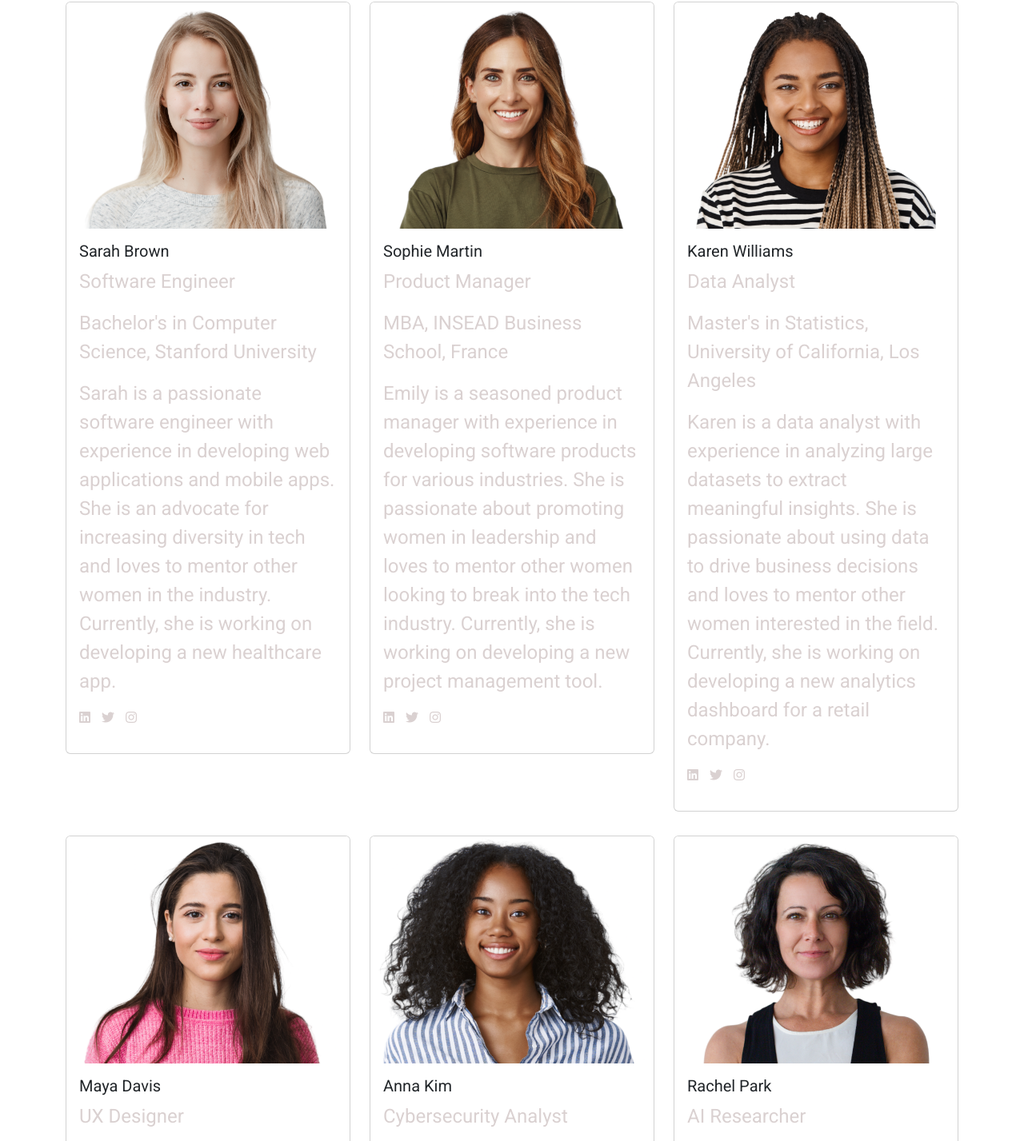
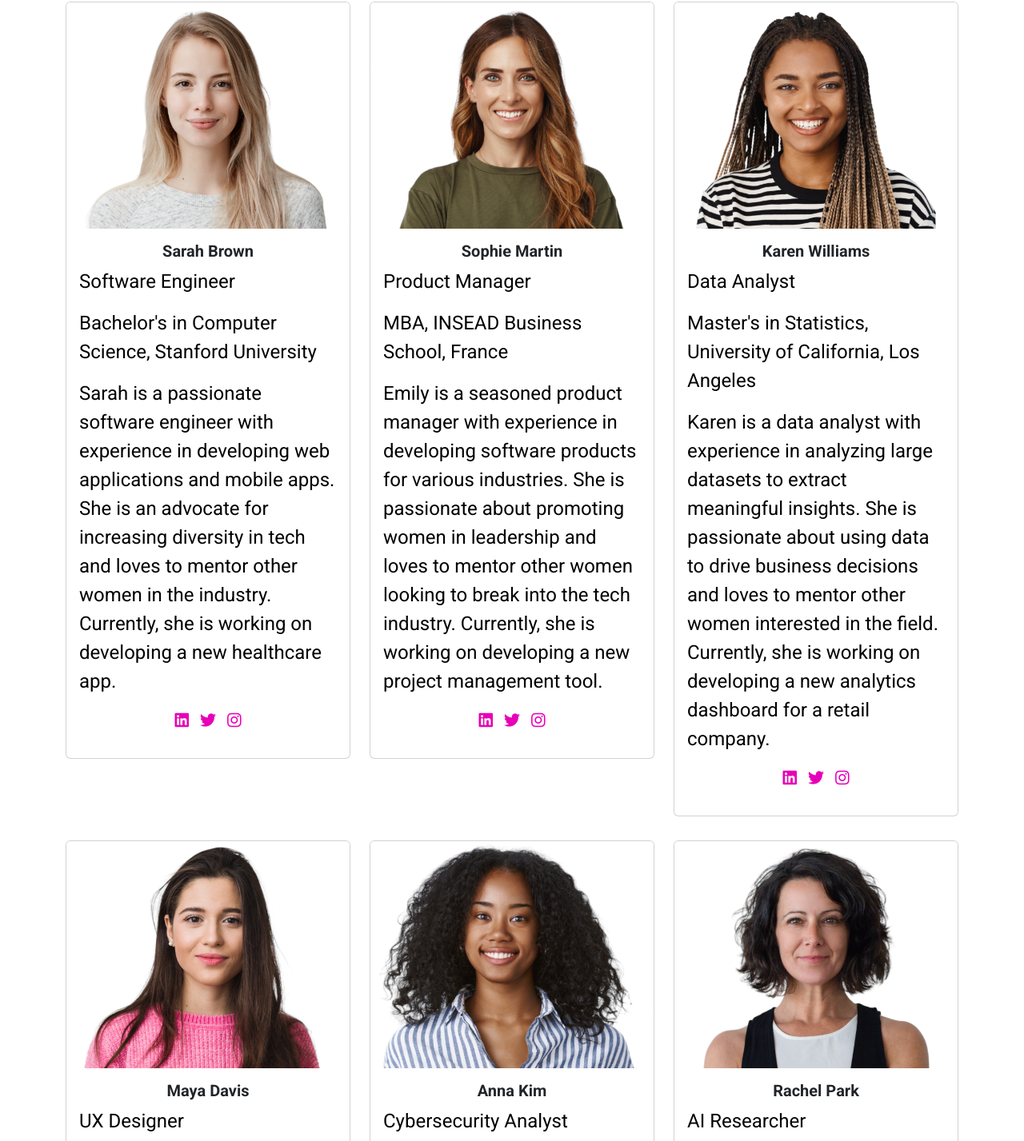
Before and after one commit to panzek/fem-code, a plain HTML site: page learn.html in a window 1280 px wide. Shown: the part 154-1581 px from the top of the page at 80% size. Drawn offline with nearby package versions, Linux system fonts and the light colour scheme.

Commit message:
Style card titles and move it to main.css #17

```diff
--- a/assets/css/main.css
+++ b/assets/css/main.css
@@ -1,5 +1,5 @@
 /* GOOGLE FONTS */
-@import url('https://fonts.googleapis.com/css2?family=Roboto:ital,wght@0,400;0,700;0,900;1,300;1,500;1,700;1,900&display=swap');
+@import url("https://fonts.googleapis.com/css2?family=Roboto:ital,wght@0,400;0,700;0,900;1,300;1,500;1,700;1,900&display=swap");
 
 * {
   margin: 0;
@@ -7,21 +7,21 @@
   box-sizing: border-box;
 }
 
-:root{
-    --interactive-color : rgb(230, 0, 182);
+:root {
+  --interactive-color: rgb(230, 0, 182);
   --white-color: #dad1d1;
 }
 
 body {
-    font-family: 'Roboto', sans-serif;
+  font-family: "Roboto", sans-serif;
 }
 
 .interacti-color {
-    color: var(--interactive-color)
+  color: var(--interactive-color);
 }
 
 img {
-    width: 100%
+  width: 100%;
 }
 
 .logo {
@@ -36,7 +36,6 @@ a {
   color: var(--white-color);
 }
 
-
 .title {
   font-size: 5rem;
   color: var(--white-color);
@@ -44,7 +43,7 @@ a {
 
 p {
   font-size: 1.5rem;
-    color: var(--white-color)
+  color: var(--white-color);
 }
 
 .btn {
@@ -55,7 +54,7 @@ p {
   text-transform: uppercase;
   color: var(--white-color);
   cursor: pointer;
-    transition: all ease-in .3s;
+  transition: all ease-in 0.3s;
 }
 
 .btn:hover {
@@ -77,7 +76,7 @@ p {
   margin-top: 12px;
 }
 
-.social-contact ul li  {
+.social-contact ul li {
   padding-right: 25px;
 }
 
@@ -95,7 +94,8 @@ p {
 
 /* HERO SECTION */
 .hero-section {
-    background-image: linear-gradient(rgba(0,0,0,.1),#a072a0), url(../images/femcode_bg-2.jpg);
+  background-image: linear-gradient(rgba(0, 0, 0, 0.1), #a072a0),
+    url(../images/femcode_bg-2.jpg);
   background-position: center;
   background-repeat: no-repeat;
   background-size: cover;
@@ -120,3 +120,47 @@ p {
 div#map {
   min-height: 360px;
 }
+
+/* LEARN PAGE */
+
+.card {
+  margin-bottom: 30px;
+}
+
+.card-img-top {
+  max-height: 300px;
+  object-fit: cover;
+}
+
+.card-title {
+  font-weight: bold;
+}
+
+.card-text {
+  color: black;
+}
+
+.social-media {
+  margin-top: 10px;
+  padding: 0;
+  list-style-type: none;
+  text-align: center;
+}
+
+.social-media li {
+  display: inline-block;
+  margin-right: 10px;
+}
+
+.social-media li:last-child {
+  margin-right: 0;
+}
+
+.social-media li a {
+  color: #e700b7;
+  font-size: 20px;
+}
+
+.social-media li a:hover {
+    color: #a072a0;
+}
--- a/learn.html
+++ b/learn.html
@@ -12,31 +12,6 @@
     <link rel="stylesheet" href="./assets/css/main.css" />
     <title>Women in Tech</title>
     <link rel="icon" type="image/x-icon" href="assets/images/site-favicon.png" />
-    <style>
-      .card {
-        margin-bottom: 30px;
-      }
-
-      .card-img-top {
-        max-height: 300px;
-        object-fit: cover;
-      }
-
-      .social-media {
-        margin-top: 10px;
-        padding: 0;
-        list-style-type: none;
-      }
-
-      .social-media li {
-        display: inline-block;
-        margin-right: 10px;
-      }
-
-      .social-media li:last-child {
-        margin-right: 0;
-      }
-    </style>
   </head>
   <body>
     <!-- NAVBAR -->
@@ -68,10 +43,12 @@
       </button>
       <div class="collapse navbar-collapse" id="navbarNavAltMarkup">
         <div class="navbar-nav">
-          <a class="nav-item nav-link active" href="#">Home</a>
-          <a class="nav-item nav-link" href="#">About</a>
-          <a class="nav-item nav-link" href="#">Blog</a>
-          <a class="nav-item nav-link" href="#">Contact</a>
+            <a class="nav-item nav-link active" href="index.html">Home</a>
+            <a class="nav-item nav-link" href="#">About</a>
+            <a class="nav-item nav-link" href="learn.html">Learn</a>
+            <a class="nav-item nav-link" href="#">Development</a>
+            <a class="nav-item nav-link" href="network.html">Network</a>
+            <a class="nav-item nav-link" href="#">Contact</a>
         </div>
       </div>
     </nav>
@@ -85,7 +62,7 @@
           <div class="card">
             <img src="assets/images/mentor1.webp" class="card-img-top" alt="Profile 1" />
             <div class="card-body">
-              <h5 class="card-title">Sarah Brown</h5>
+              <h5 class="card-title text-center">Sarah Brown</h5>
               <p class="card-text">Software Engineer</p>
               <p class="card-text"> Bachelor's in Computer Science, Stanford University </p>
               <p class="card-text"> Sarah is a passionate software engineer with experience in developing web applications and mobile apps. She is an advocate for increasing diversity in tech and loves to mentor other women in the industry. Currently, she is working on developing a new healthcare app. </p>
@@ -114,7 +91,7 @@
           <div class="card">
             <img src="assets/images/mentor2.webp" class="card-img-top" alt="Profile 2" />
             <div class="card-body">
-              <h5 class="card-title">Sophie Martin</h5>
+              <h5 class="card-title text-center">Sophie Martin</h5>
               <p class="card-text">Product Manager</p>
               <p class="card-text">MBA, INSEAD Business School, France</p>
               <p class="card-text"> Emily is a seasoned product manager with experience in developing software products for various industries. She is passionate about promoting women in leadership and loves to mentor other women looking to break into the tech industry. Currently, she is working on developing a new project management tool. </p>
@@ -143,7 +120,7 @@
           <div class="card">
             <img src="assets/images/mentor3.webp" class="card-img-top" alt="Profile3" />
             <div class="card-body">
-              <h5 class="card-title">Karen Williams</h5>
+              <h5 class="card-title text-center">Karen Williams</h5>
               <p class="card-text">Data Analyst</p>
               <p class="card-text"> Master's in Statistics, University of California, Los Angeles </p>
               <p class="card-text"> Karen is a data analyst with experience in analyzing large datasets to extract meaningful insights. She is passionate about using data to drive business decisions and loves to mentor other women interested in the field. Currently, she is working on developing a new analytics dashboard for a retail company. </p>
@@ -174,7 +151,7 @@
             <div class="card">
               <img src="assets/images/mentor4.webp" class="card-img-top" alt="Profile 4" />
               <div class="card-body">
-                <h5 class="card-title">Maya Davis</h5>
+                <h5 class="card-title text-center">Maya Davis</h5>
                 <p class="card-text">UX Designer</p>
                 <p class="card-text"> Bachelor's in Design, Rhode Island School of Design </p>
                 <p class="card-text"> Maya is a UX designer with experience in designing user-centered digital products. She is passionate about creating delightful user experiences and loves to mentor other women interested in the field. Currently, she is working on redesigning a travel booking app. </p>
@@ -203,7 +180,7 @@
             <div class="card">
               <img src="assets/images/mentor5.webp" class="card-img-top" alt="Profile 5" />
               <div class="card-body">
-                <h5 class="card-title">Anna Kim</h5>
+                <h5 class="card-title text-center">Anna Kim</h5>
                 <p class="card-text">Cybersecurity Analyst</p>
                 <p class="card-text">Bachelor's in Computer Science, University of California, San Diego</p>
                 <p class="card-text"> Anna is a cybersecurity analyst with experience in identifying and mitigating security threats. She is passionate about protecting sensitive data and loves to mentor other women interested in the field. Currently, she is working on securing the infrastructure of a government agency. </p>
@@ -232,7 +209,7 @@
             <div class="card">
               <img src="assets/images/mentor6.webp" class="card-img-top" alt="Profile6" />
               <div class="card-body">
-                <h5 class="card-title">Rachel Park</h5>
+                <h5 class="card-title text-center">Rachel Park</h5>
                 <p class="card-text">AI Researcher</p>
                 <p class="card-text"> PhD in Artificial Intelligence, University of Edinburgh, Scotland </p>
                 <p class="card-text"> Rachel is an AI researcher with experience in developing algorithms for natural language processing and computer vision. She is passionate about advancing the field of AI and loves to mentor other women interested in the field. Currently, she is working on developing a new chatbot for customer service. </p>
```
Lines whose indentation alone changed are shown as unchanged.
